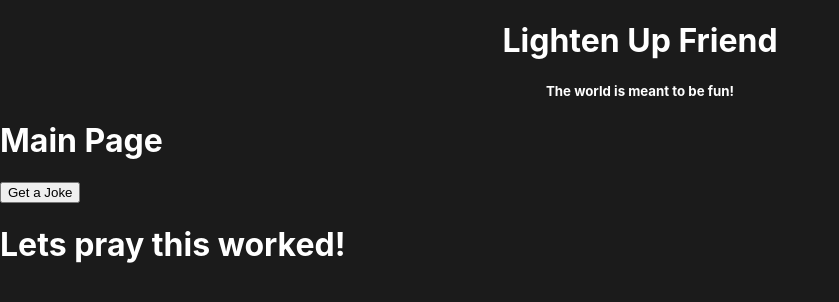
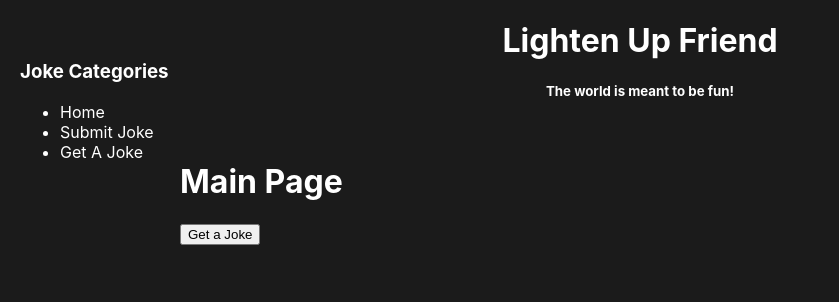
Before and after one commit to AaxellD/lighten-up-friend, a React (Create React App) app: page / in a window 1280 px wide. Shown: the top 302 px of the page, without its empty margins (0-839 px from the left). Built offline with nearby package versions, Linux system fonts and the light colour scheme.

Commit message:
css and app changes

```diff
--- a/src/App.css
+++ b/src/App.css
@@ -7,3 +7,20 @@ body {
 header {
   text-align: center;
 }
+
+.aside {
+  position: absolute;
+  left:0;
+  padding:20px;
+}
+
+.body {
+  margin-left:12.5%;
+  padding:20px;
+}
+
+@media only screen and (max-width:1200px) {
+  .body {
+    margin-left: 150px;
+  }
+}
--- a/src/App.js
+++ b/src/App.js
@@ -8,18 +8,18 @@ class App extends React.Component {
   render() {
     return (
       <div>
+        <aside className="aside">
+        <Aside />
+        </aside>
 
         <header>
           <h1>Lighten Up Friend</h1>
           <h5>The world is meant to be fun!</h5>
         </header>
 
-        <div>
+        <div className="body">
           <Main />
         </div>
-
-        <h1>Lets pray this worked!</h1>
-
       </div>
     )
   }
```
